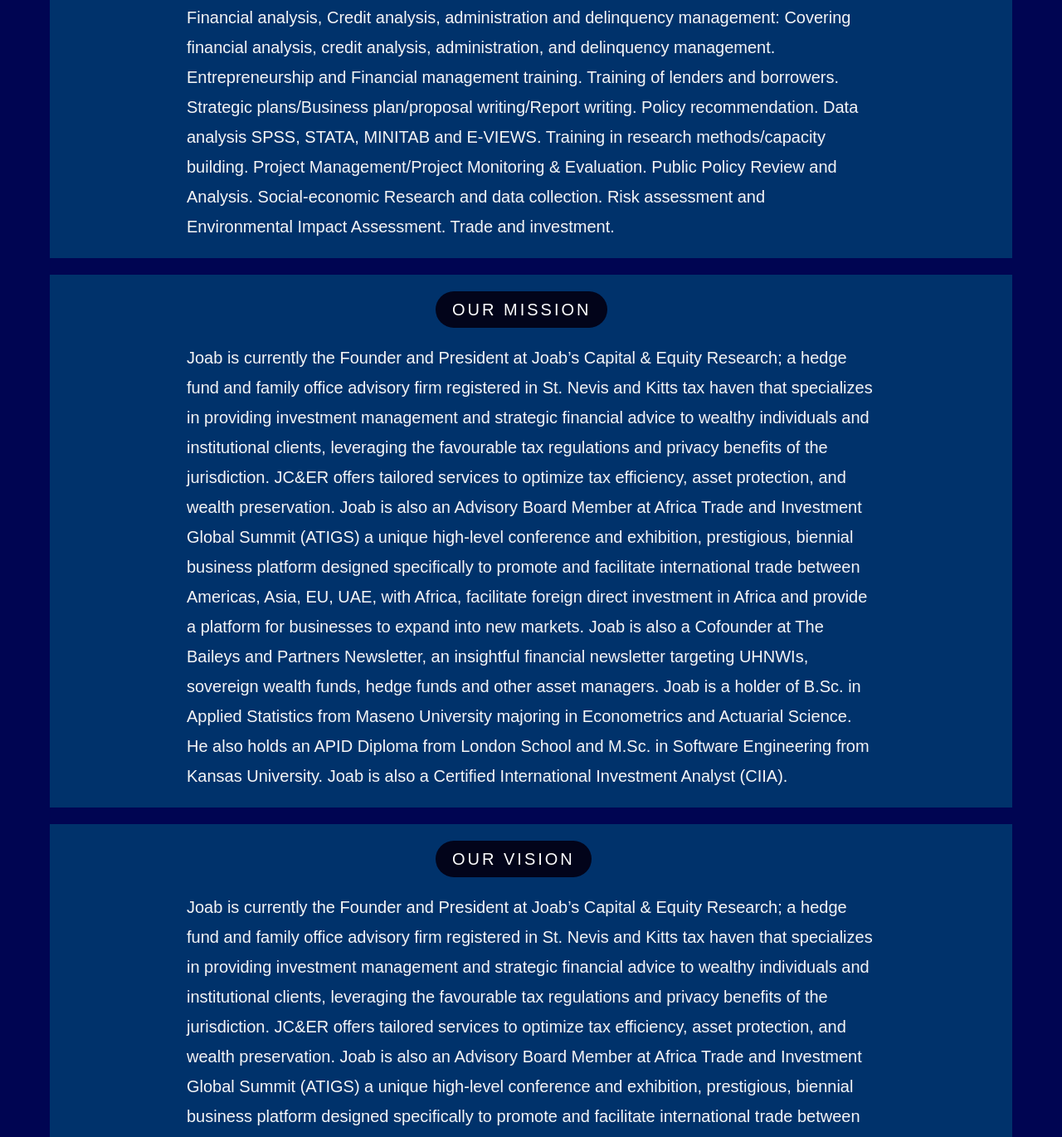
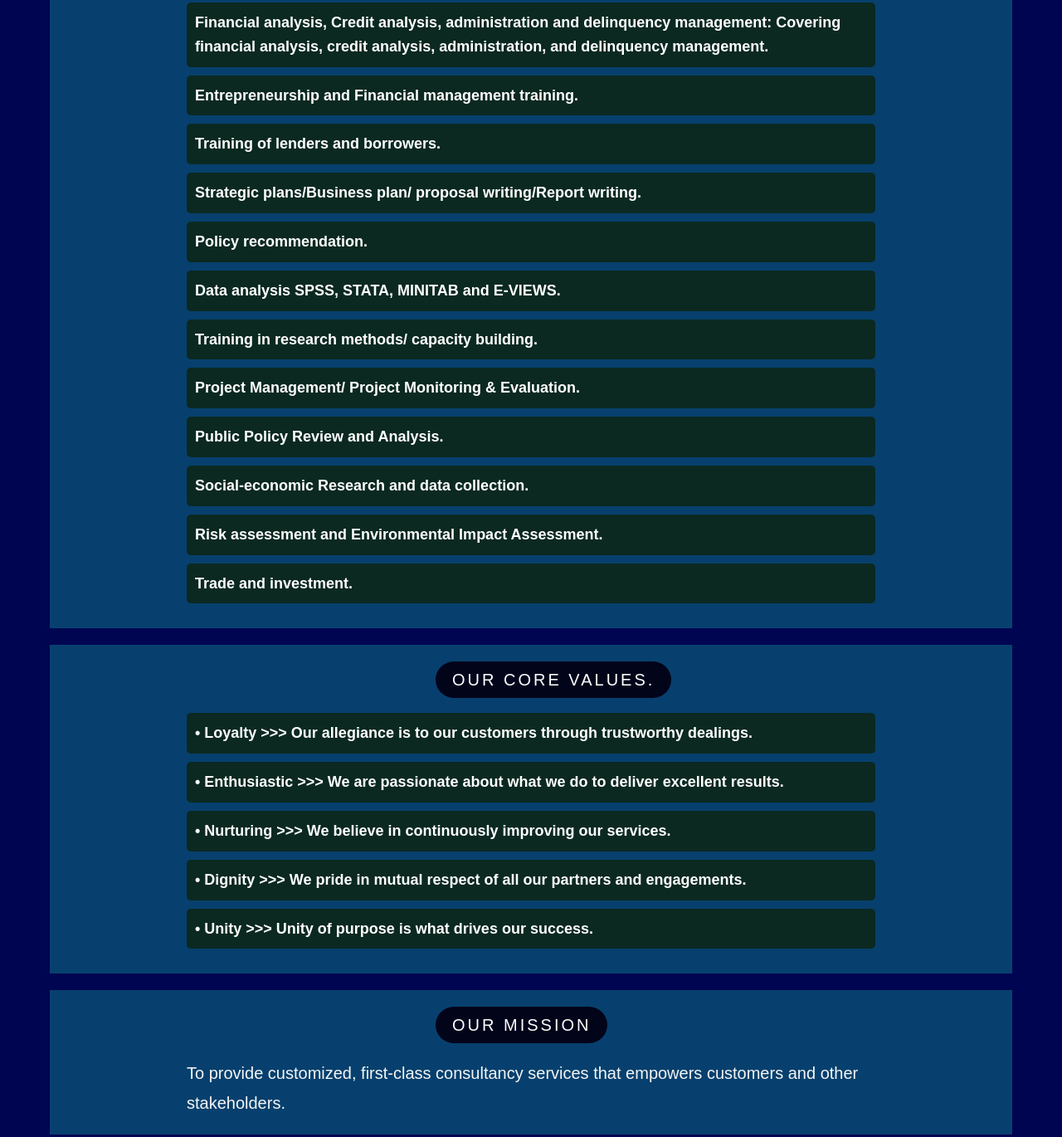
Before and after one commit to Bahtpro/lenduwingsltd, a plain HTML site: page service.html in a window 1280 px wide. Shown: the part 975-2345 px from the top of the page at 83% size. Drawn offline with nearby package versions, Linux system fonts and the light colour scheme.

Commit message:
Changes to home page

```diff
--- a/service.html
+++ b/service.html
@@ -77,14 +77,14 @@
 }
 
 .portfolio-card {
-    background-color: #00326b;
-    box-shadow: 5 5 15px rgba(107, 231, 6, 0.1);
+    background-color: #07406e;
+    box-shadow: 5 5 15px white;
     overflow: hidden;
     transition: box-shadow 0.3s ease;
 }
 
 .portfolio-card:hover {
-    box-shadow: 0 0 20px rgb(0, 81, 255);
+    box-shadow: 0 0 20px rgb(255, 255, 255);
 }
 
 .card-content {
@@ -149,6 +149,18 @@
         grid-template-columns: 1fr;
     }
 }
+h6 {
+    font-size: 18px;
+    color: #333; /* Dark text color */
+  }
+
+  .red-block {
+    background-color: #0b2921; /* Red color */
+    color: #fff; /* White text color */
+    padding: 10px;
+    margin-bottom: 10px;
+    border-radius: 5px;
+  }
     </style>
   </head>
   <body>
@@ -245,12 +257,73 @@
 
                           <div class="card-content">
                               <span class="chip label-md">What We Do</span>
-                              <p>
-                                  Financial analysis, Credit analysis, administration and delinquency management: Covering financial analysis, credit analysis, administration, and delinquency management. Entrepreneurship and Financial management training. Training of lenders and borrowers. Strategic plans/Business plan/proposal writing/Report writing. Policy recommendation. Data analysis SPSS, STATA, MINITAB and E-VIEWS. Training in research methods/capacity building. Project Management/Project Monitoring & Evaluation. Public Policy Review and Analysis. Social-economic Research and data collection. Risk assessment and Environmental Impact Assessment. Trade and investment.
-                              </p>
+                              <h6>
+                                <div class="red-block">
+                                  Financial analysis, Credit analysis, administration and delinquency management: Covering financial analysis, credit analysis, administration, and delinquency management.
+                                </div>
+                                <div class="red-block">
+                                  Entrepreneurship and Financial management training.
+                                </div>
+                                <div class="red-block">
+                                  Training of lenders and borrowers.
+                                </div>
+                                <div class="red-block">
+                                  Strategic plans/Business plan/ proposal writing/Report writing.
+                                </div>
+                                <div class="red-block">
+                                  Policy recommendation.
+                                </div>
+                                <div class="red-block">
+                                  Data analysis SPSS, STATA, MINITAB and E-VIEWS.
+                                </div>
+                                <div class="red-block">
+                                  Training in research methods/ capacity building.
+                                </div>
+                                <div class="red-block">
+                                  Project Management/ Project Monitoring & Evaluation.
+                                </div>
+                                <div class="red-block">
+                                  Public Policy Review and Analysis.
+                                </div>
+                                <div class="red-block">
+                                  Social-economic Research and data collection.
+                                </div>
+                                <div class="red-block">
+                                  Risk assessment and Environmental Impact Assessment.
+                                </div>
+                                <div class="red-block">
+                                  Trade and investment.
+                                </div>
+                              </h6>
                           </div>
                       </div>
                   </li>
+                  <li>
+                    <div class="portfolio-card">
+
+                        <div class="card-content">
+                            <span class="chip label-md">Our Core Values.</span>
+                            <h6>
+                              <div class="red-block">
+                                •	Loyalty 	>>>	Our allegiance is to our customers through trustworthy dealings.
+                              </div>
+                              <div class="red-block">
+                                •	Enthusiastic >>>	We are passionate about what we do to deliver excellent results.
+                              </div>
+                              <div class="red-block">
+                                •	Nurturing >>>	We believe in continuously improving our services.
+                              </div>
+                              <div class="red-block">
+                                •	Dignity >>>		We pride in mutual respect of all our partners and engagements.
+                              </div>
+                              <div class="red-block">
+                                •	Unity	>>>	Unity of purpose is what drives our success.
+                              </div>
+
+                            </h6>
+                        </div>
+                    </div>
+                </li>
 
                   <li>
                       <div class="portfolio-card">
@@ -259,7 +332,7 @@
                           <div class="card-content">
                               <span class="chip label-md">Our Mission</span>
                               <p>
-                                  Joab is currently the Founder and President at Joab’s Capital & Equity Research; a hedge fund and family office advisory firm registered in St. Nevis and Kitts tax haven that specializes in providing investment management and strategic financial advice to wealthy individuals and institutional clients, leveraging the favourable tax regulations and privacy benefits of the jurisdiction. JC&ER offers tailored services to optimize tax efficiency, asset protection, and wealth preservation. Joab is also an Advisory Board Member at Africa Trade and Investment Global Summit (ATIGS) a unique high-level conference and exhibition, prestigious, biennial business platform designed specifically to promote and facilitate international trade between Americas, Asia, EU, UAE, with Africa, facilitate foreign direct investment in Africa and provide a platform for businesses to expand into new markets. Joab is also a Cofounder at The Baileys and Partners Newsletter, an insightful financial newsletter targeting UHNWIs, sovereign wealth funds, hedge funds and other asset managers. Joab is a holder of B.Sc. in Applied Statistics from Maseno University majoring in Econometrics and Actuarial Science. He also holds an APID Diploma from London School and M.Sc. in Software Engineering from Kansas University. Joab is also a Certified International Investment Analyst (CIIA).
+                                  To provide customized, first-class consultancy services that empowers customers and other stakeholders.
                               </p>
                           </div>
                       </div>
@@ -272,7 +345,7 @@
                           <div class="card-content">
                               <span class="chip label-md">Our Vision</span>
                               <p>
-                                  Joab is currently the Founder and President at Joab’s Capital & Equity Research; a hedge fund and family office advisory firm registered in St. Nevis and Kitts tax haven that specializes in providing investment management and strategic financial advice to wealthy individuals and institutional clients, leveraging the favourable tax regulations and privacy benefits of the jurisdiction. JC&ER offers tailored services to optimize tax efficiency, asset protection, and wealth preservation. Joab is also an Advisory Board Member at Africa Trade and Investment Global Summit (ATIGS) a unique high-level conference and exhibition, prestigious, biennial business platform designed specifically to promote and facilitate international trade between Americas, Asia, EU, UAE, with Africa, facilitate foreign direct investment in Africa and provide a platform for businesses to expand into new markets. Joab is also a Cofounder at The Baileys and Partners Newsletter, an insightful financial newsletter targeting UHNWIs, sovereign wealth funds, hedge funds and other asset managers. Joab is a holder of B.Sc. in Applied Statistics from Maseno University majoring in Econometrics and Actuarial Science. He also holds an APID Diploma from London School and M.Sc. in Software Engineering from Kansas University. Joab is also a Certified International Investment Analyst (CIIA).
+                                To be the leading consultancy firm that positively transforms the clients and society through provision of quality services for sustainable development.
                               </p>
                           </div>
                       </div>
```
Also changed, not shown: contact.html (+11 -0 lines), portfolio.html (+11 -2 lines).
